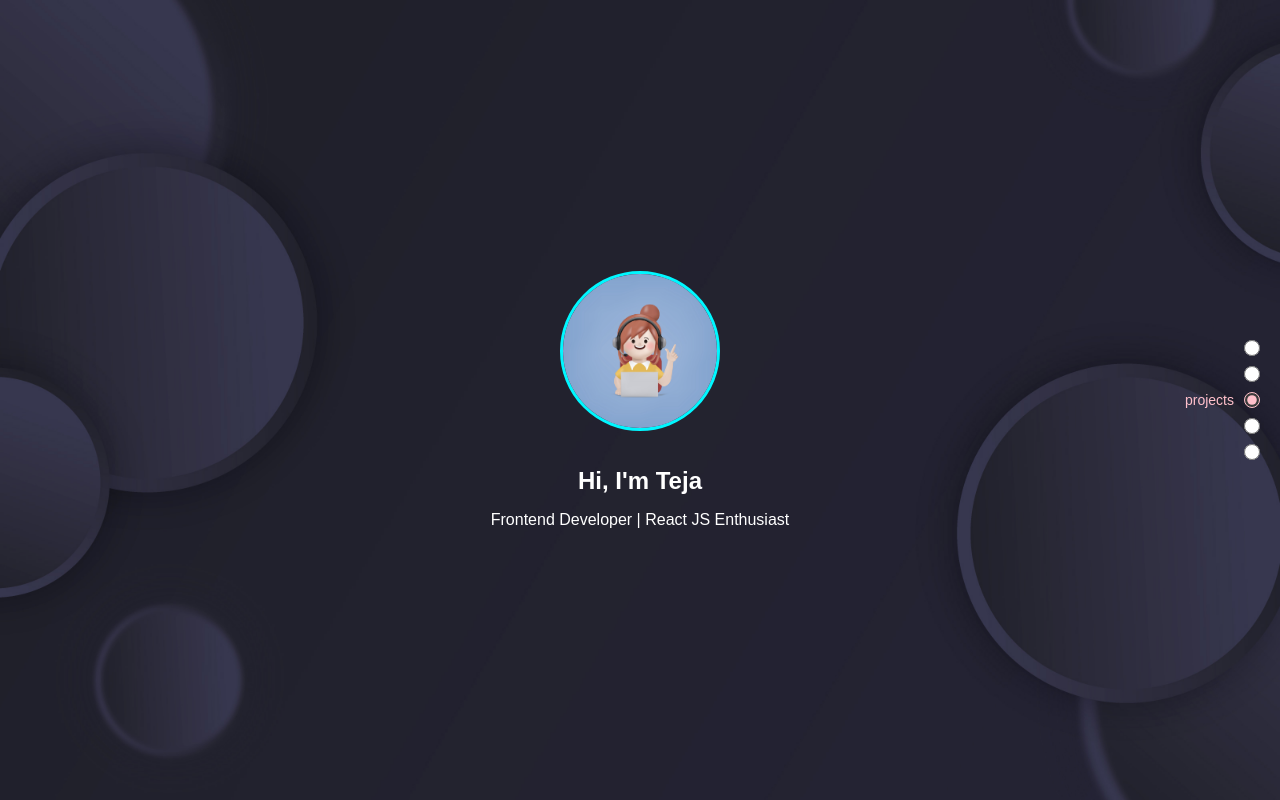
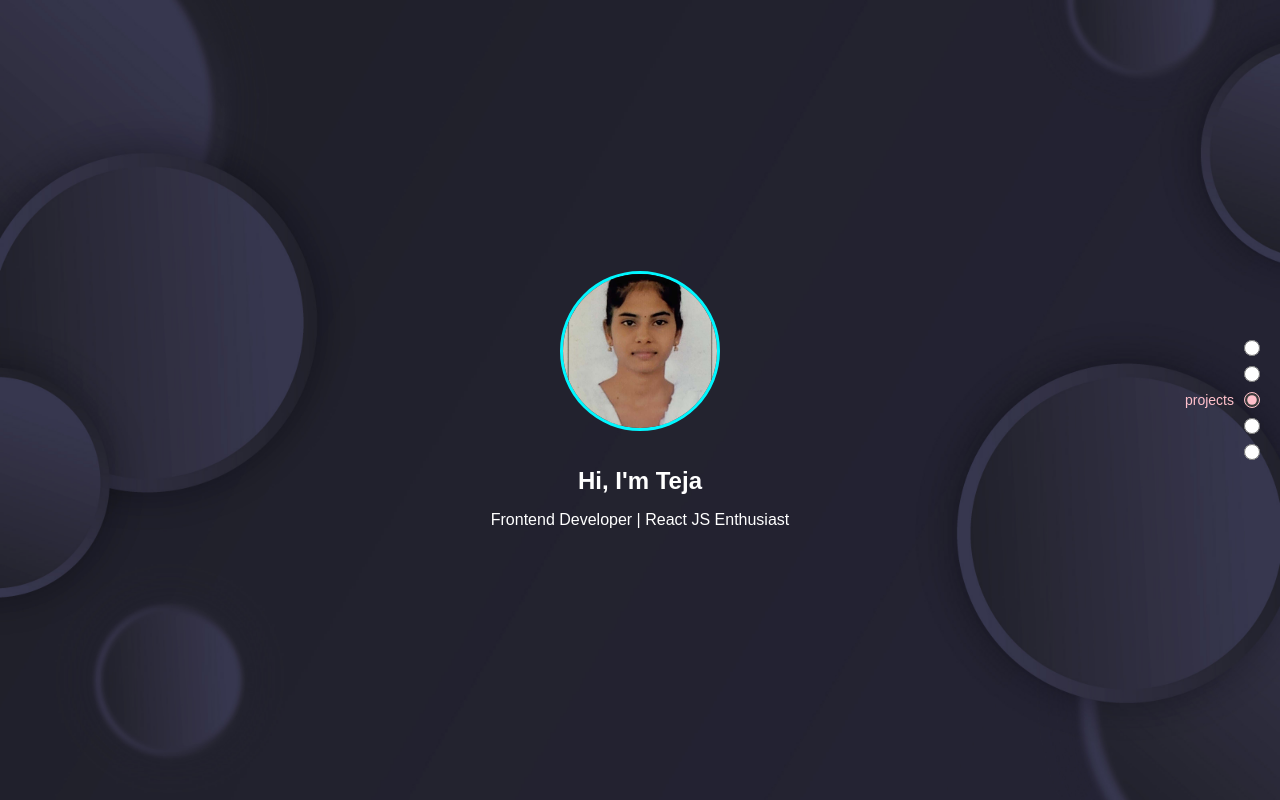
Before and after one commit to teja-reddy21/developer_portfolio, a React (Vite) app: page / in a window 1280 px wide. Shown: the top 800 px of the page. Built offline with nearby package versions, Linux system fonts and the light colour scheme; the HTML template or start-up script is replaced by a standard one.

Commit message:
profile image

```diff
--- a/src/Componants/Home page/Home.jsx
+++ b/src/Componants/Home page/Home.jsx
@@ -1,6 +1,7 @@
 import React from 'react'
 import './home.css'
-import profileImg from '../../assets/profile.jpg';
+// import profileImg from '../../assets/profile.jpg';
+import tejaImg from '../../assets/teja.jpg';
 import { motion } from "motion/react"
 const Home = () => {
   return (
@@ -16,7 +17,7 @@ const Home = () => {
 
         >
           <div className='profile-pic-container'>
-            <img src={profileImg} alt='Teja Profile' className='profile-pic' />
+            <img src={tejaImg} alt='Teja Profile' className='profile-pic' />
           </div>
         </motion.div>
 
```
Also changed, not shown: src/assets/teja.jpg (added).
